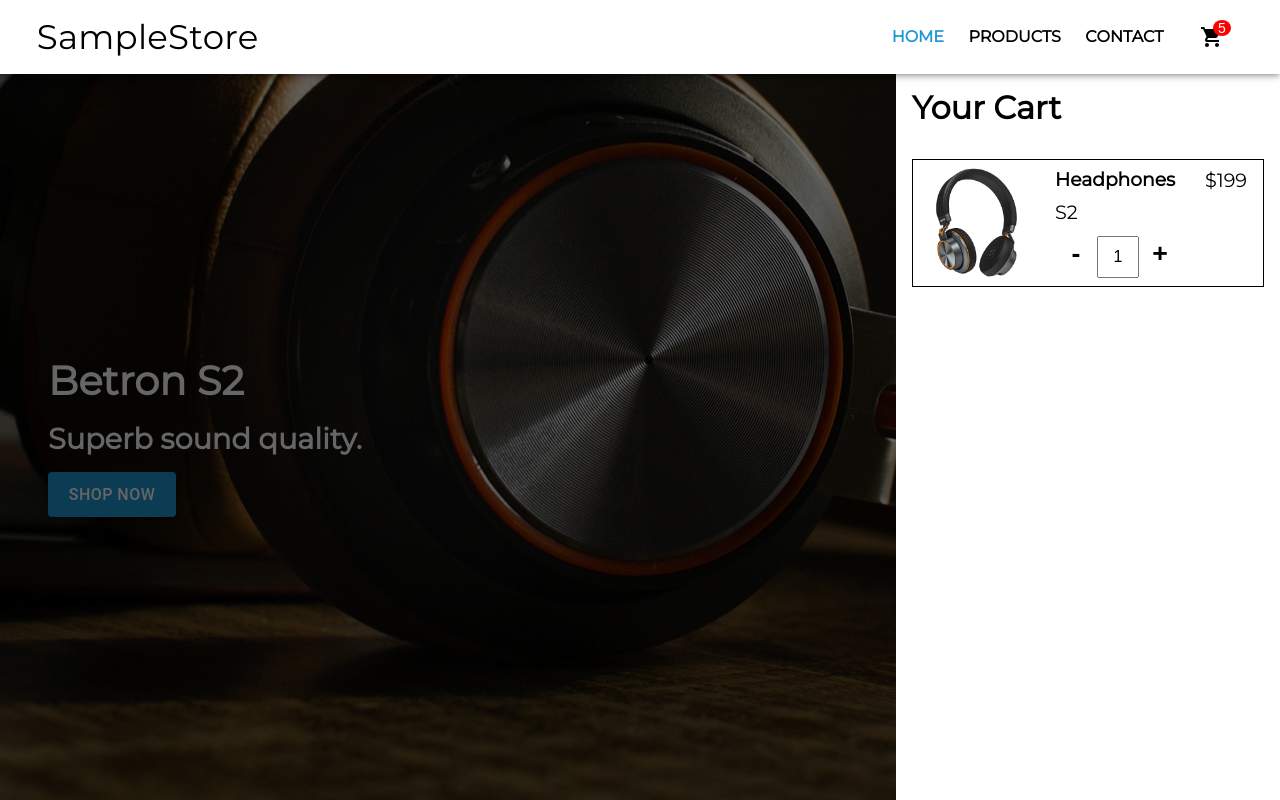
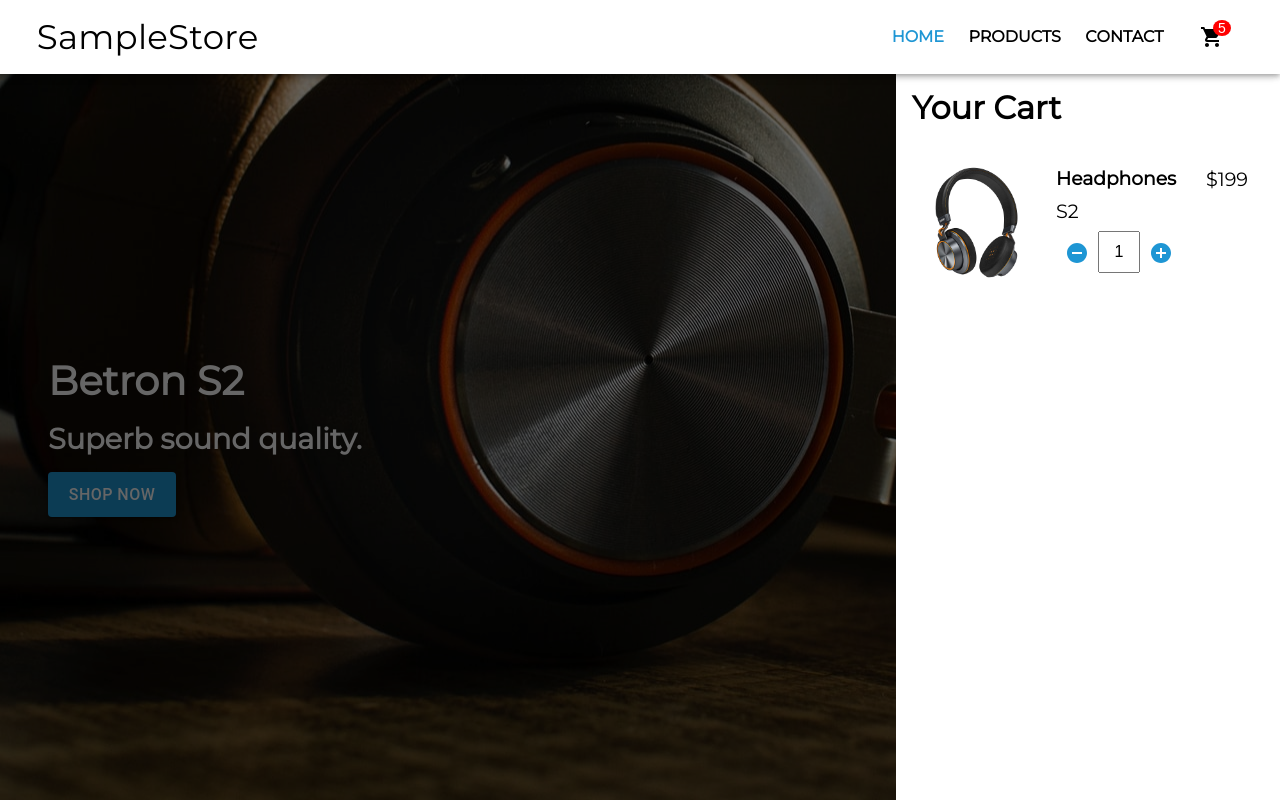
Before and after one commit to Centigrams/shopping-cart, a React app: page / in a window 1280 px wide. Built offline with nearby package versions, Linux system fonts and the light colour scheme.

Commit message:
Finish cart item styling

```diff
--- a/src/Components/Cart/CartItem.js
+++ b/src/Components/Cart/CartItem.js
@@ -1,9 +1,10 @@
 import React from 'react';
+import { IconButton } from '@mui/material';
+import { RemoveCircle, AddCircle } from '@mui/icons-material';
 import styles from '../../Styles/CartItem.module.css';
 import BetronS2 from '../../Assets/Images/HeadphonesImages/betronS2.jpg';
 
 // TODO: Remove hardcoded values
-// TODO: Use SVG for plus and minus
 function CartItem() {
   return (
     <div className={styles.cartItem}>
@@ -24,11 +25,15 @@
         </div>
         <div>
           <button type="button" className={styles.addAndSubtractButton}>
-            <h1>-</h1>
+            <IconButton aria-label="subtract item">
+              <RemoveCircle color="secondary" />
+            </IconButton>
           </button>
           <input type="text" className={styles.numberOfItemsInputField} value="1" />
           <button type="button" className={styles.addAndSubtractButton}>
-            <h1>+</h1>
+            <IconButton aria-label="add item">
+              <AddCircle color="secondary" />
+            </IconButton>
           </button>
         </div>
       </div>
--- a/src/Styles/CartItem.module.css
+++ b/src/Styles/CartItem.module.css
@@ -1,5 +1,4 @@
 .cartItem {
-    border: 1px solid black;
     height: 8rem;
     width: 100%;
     display: flex;
```
